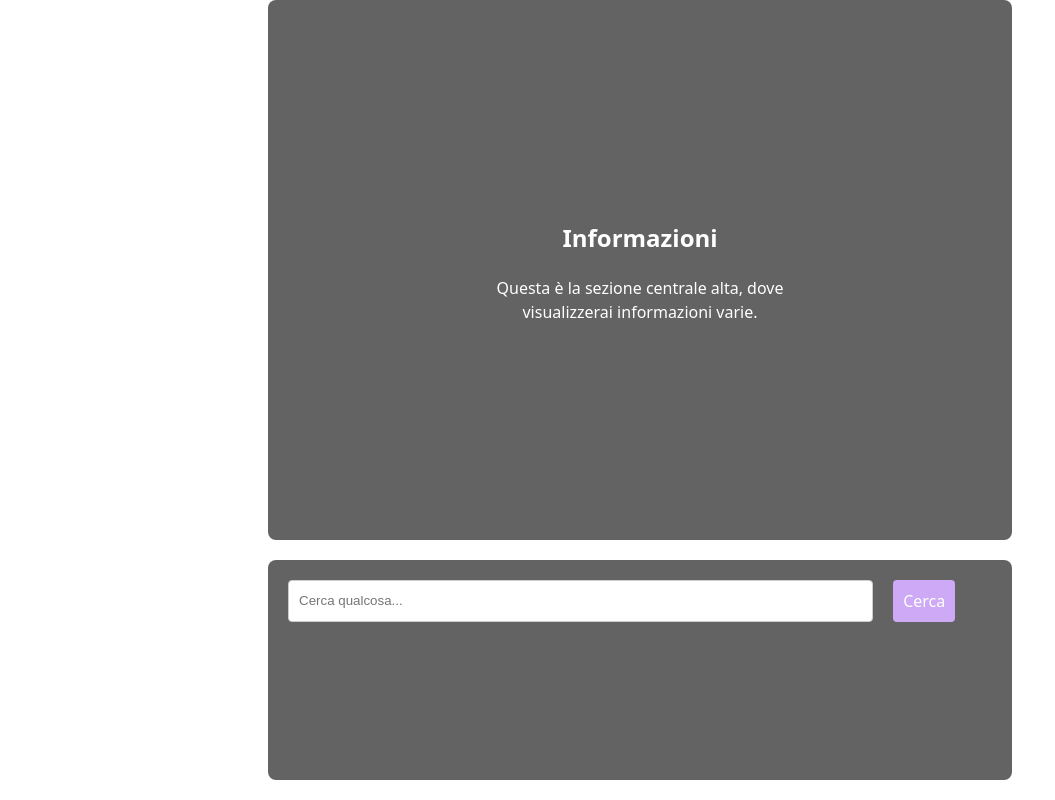
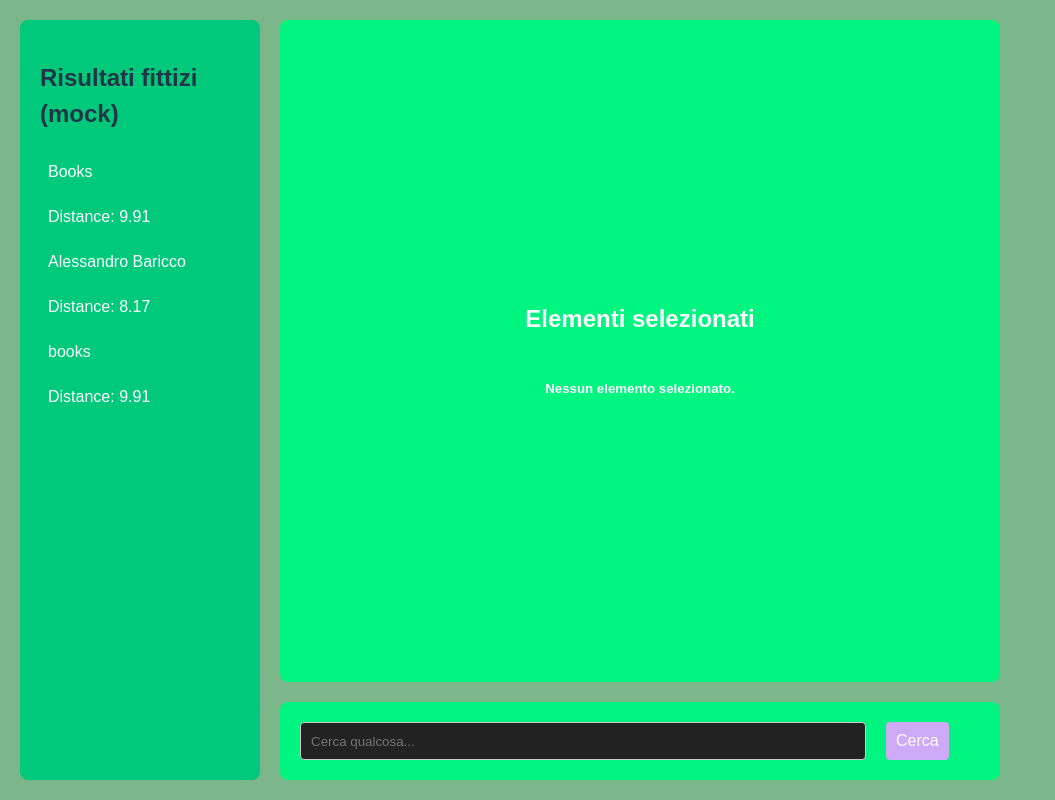
Before and after one commit to CoralloFlaviana/wlkg-interface, a React (Vite) app: page / in a window 1280 px wide. Shown: the whole page, without its empty margins (0-1055 px from the left). Built offline with nearby package versions, Linux system fonts and the light colour scheme.

Commit message:
update con dati fittizi per sviluppo

```diff
--- a/src/App.css
+++ b/src/App.css
@@ -1,97 +1,129 @@
+/* Impostazioni base */
+html, body {
+  margin: 0;
+  padding: 0;
+  width: 100%;
+  height: 100%;
+  font-family: sans-serif;
+  background-color: #7bb58a;
+  box-sizing: border-box;
+}
+
+/* Contenitore principale */
 .app-container {
   display: grid;
-  grid-template-columns: 1fr 3fr 1fr; /* 1fr per sinistra, 3fr per il centro, 1fr per destra */
-  grid-template-rows: auto 1fr auto;
+  grid-template-columns: 1fr 3fr 1fr; /* sinistra - centro - destra */
   grid-template-areas:
-    "left center-top right"
-    "left center-bottom right";
+    "left center right";
   height: 100vh;
+  width: 100vw;
   gap: 20px;
-  transition: grid-template-columns 0.3s ease-in-out;
+  padding: 20px;
+  box-sizing: border-box;
 }
 
-/* Mostra la parte sinistra quando attiva */
-.app-container.show-left {
-  grid-template-columns: 1fr 3fr 1fr;
+/* Area centrale con flex verticale */
+.center-area {
+  grid-area: center;
+  display: flex;
+  flex-direction: column;
+  gap: 20px;
 }
 
-/* Mostra la parte destra quando attiva */
-.app-container.show-right {
-  grid-template-columns: 1fr 3fr 1fr;
-}
-
-/* Sezione sinistra */
+/* Sezioni */
 .left-section {
   grid-area: left;
-  background-color: #636363;
-  padding: 20px;
-  border-radius: 8px;
-  display: flex;
-  flex-direction: column;
-  gap: 10px;
-}
-
-/* Sezione centrale superiore */
-.center-top-section {
-  grid-area: center-top;
-  background-color: #636363;
-  padding: 200px;
-  border-radius: 8px;
-  text-align: center;
-  color: white;
-}
-
-/* Sezione centrale inferiore (barra di ricerca) */
-.center-bottom-section {
-  grid-area: center-bottom;
-  background-color: #636363;
-  padding: 20px;
-  border-radius: 8px;
-  text-align: center;
-}
-
-/* Sezione risultati nella colonna sinistra, sotto la ricerca */
-.center-results-section {
-  grid-area: left; /* Assicura che sia nella colonna sinistra */
-  background-color: #444;
-  padding: 20px;
-  border-radius: 8px;
-  overflow-y: auto;
-  max-height: 300px;
-  text-align: center;
-}
-
-/* Sezione destra */
-.right-section {
-  grid-area: right;
-  background-color: #636363;
+  background-color: #00c97b;
   padding: 20px;
   border-radius: 8px;
 }
 
-/* Stile per i risultati della ricerca */
-.search-results {
-  list-style: none;
-  padding: 0;
+.center-top-section,
+.center-bottom-section {
+  background-color: #00f480;
+  padding: 20px;
+  border-radius: 8px;
 }
 
+
+/* Layout centrato per "selezionati" */
+.center-top-section {
+  background-color: #00f480;
+  padding: 20px;
+  border-radius: 8px;
+  color: #fff;
+  flex: 1; /* <<< prende tutto lo spazio disponibile */
+  display: flex;
+  flex-direction: column;
+  justify-content: center;
+  align-items: center;
+  overflow-y: auto; /* utile se gli elementi selezionati diventano tanti */
+}
+
+
+/* Risultati selezionati */
+.selected-items {
+  display: flex;
+  flex-wrap: wrap;
+  gap: 10px;
+  justify-content: center;
+  align-items: center;
+}
+
+.selected-item {
+  background: #e5b769;
+  padding: 10px 15px;
+  border-radius: 8px;
+  color: white;
+  font-weight: bold;
+  cursor: pointer;
+  display: flex;
+  justify-content: space-between;
+  align-items: center;
+}
+
+.selected-item:hover {
+  background: #dca556;
+}
+
+.remove-button {
+  background: none;
+  border: none;
+  color: red;
+  font-size: 1.2rem;
+  cursor: pointer;
+  margin-left: 10px;
+}
+
+/* Risultati ricerca */
 .search-results p {
   margin: 5px 0;
   cursor: pointer;
   padding: 8px;
-  background-color: #555;
+  background-color: #00c97b;
   border-radius: 4px;
   color: white;
   transition: background-color 0.3s ease-in-out;
 }
 
 .search-results p:hover {
-  background-color: #777;
+  background-color: #00a868;
 }
 
-/* Pulsante di ricerca */
+/* Input */
+input {
+  padding: 10px;
+  border: none;
+  border-radius: 5px;
+  width: 60%;
+  margin-right: 10px;
+  background-color: #222;
+  color: white;
+}
+
+/* Pulsante */
 button {
-  background-color: #28a745;
+  background-color: #e5b769;
   color: white;
   padding: 10px 15px;
   border: none;
@@ -101,14 +133,5 @@ button {
 }
 
 button:hover {
-  background-color: #218838;
+  background-color: #d9a848;
 }
-
-/* Input della barra di ricerca */
-input {
-  padding: 10px;
-  border: 1px solid #ccc;
-  border-radius: 5px;
-  width: 60%;
-  margin-right: 10px;
-}
--- a/src/App.jsx
+++ b/src/App.jsx
@@ -1,59 +1,138 @@
 import React, { useState } from 'react';
 import './App.css';
 import SearchBar from './components/SearchBar';
+import Popup from './components/Popup';
 
 function App() {
     const [searchQuery, setSearchQuery] = useState('');
     const [results, setResults] = useState([]);
-    const [selectedResult, setSelectedResult] = useState(null);
+    const [selectedResults, setSelectedResults] = useState([]);
+    const [popupVisible, setPopupVisible] = useState(false);
+    const [popupItems, setPopupItems] = useState([]);
+    const [activePopupItem, setActivePopupItem] = useState(null);
 
-    // Funzione per gestire il click su un risultato
     const handleResultClick = (result) => {
-        setSelectedResult(result); // Imposta il risultato selezionato
+        console.log("Risultato cliccato:", result); // Debug
+        setSelectedResults((prev) => {
+            if (!prev.some(r => r.label === result.label)) {
+                return [...prev, result];
+            }
+            return prev;
+        });
+    };
+
+    const handleSelectedItemClick = (item) => {
+        setActivePopupItem(item);
+        setPopupItems([
+            { id: 1, name: "Opzione 1" },
+            { id: 2, name: "Opzione 2" },
+            { id: 3, name: "Opzione 3" }
+        ]);
+        setPopupVisible(true);
+    };
+
+    const handlePopupItemClick = (item) => {
+        console.log("Hai selezionato dal popup:", item);
+        setPopupItems([
+            { id: 4, name: "Sub-Opzione A" },
+            { id: 5, name: "Sub-Opzione B" }
+        ]);
+        setPopupVisible(false);
+    };
+
+    const handleRemoveItem = (indexToRemove) => {
+        setSelectedResults((prev) =>
+            prev.filter((_, index) => index !== indexToRemove)
+        );
+        setPopupVisible(false);
+        setActivePopupItem(null);
     };
 
     return (
         <div className="app-container">
-            {/* Sezione centrale alta */}
-            <div className="center-top-section">
-                <h2>Informazioni</h2>
-                <p>Questa è la sezione centrale alta, dove visualizzerai informazioni varie.</p>
+            <div className="center-area">
+                <div className="center-top-section">
+                    <h2>Elementi selezionati</h2>
+                    <div className="selected-items">
+                        {selectedResults.length > 0 ? (
+                            selectedResults.map((result, index) => (
+                                <div
+                                    key={index}
+                                    className="selected-item"
+                                    onClick={() => handleSelectedItemClick(result)}
+                                >
+                                    <p>{result.label || "Nome non disponibile"}</p>
+                                    <p>Distance: {result.distance?.toFixed(2) || "N/A"}</p>
+                                    <button
+                                        className="remove-button"
+                                        onClick={(e) => {
+                                            e.stopPropagation(); // Evita che il click apra il popup
+                                            handleRemoveItem(index);
+                                        }}
+                                    >
+                                        ❌
+                                    </button>
+                                </div>
+                            ))
+                        ) : (
+                            <h5>Nessun elemento selezionato.</h5>
+                        )}
+                    </div>
+                </div>
+
+                <div className="center-bottom-section">
+                    <SearchBar
+                        searchQuery={searchQuery}
+                        setSearchQuery={setSearchQuery}
+                        setResults={setResults}
+                    />
+                </div>
             </div>
 
-            {/* Sezione centrale bassa: Barra di ricerca */}
-            <div className="center-bottom-section">
-                <SearchBar searchQuery={searchQuery} setSearchQuery={setSearchQuery} setResults={setResults} />
-            </div>
-
-            {/* Sezione per i risultati */}
+            {/*
+            // Sezione disattivata temporaneamente perché l'API non funziona
             {results.length > 0 && (
-                <div className="center-results-section">
+                <div className="left-section">
                     <h2>Risultati della ricerca</h2>
                     <div className="search-results">
                         {results.map((result, index) => (
                             <div
                                 key={index}
-                                onClick={() => handleResultClick(result)} // Quando clicchi su un risultato, selezionarlo
+                                onClick={() => handleResultClick(result)}
                                 className="result-item"
                             >
-                                {/* Visualizza il nome dell'opera */}
-                                <p>{result.sogg?.value || "Nome non disponibile"}</p>
+                                <p>{result.label || "Nome non disponibile"}</p>
+                                <p>Distance: {result.distance?.toFixed(2) || "N/A"}</p>
                             </div>
                         ))}
                     </div>
                 </div>
             )}
+            */}
 
-            {/* Sezione dettagliata a destra */}
-            {selectedResult && (
-                <div className="right-section">
-                    <h2>Dettagli</h2>
-                    {/* Visualizza i dettagli del risultato selezionato */}
-                    <p>{selectedResult.sogg?.value || "Dettagli non disponibili."}</p>
-                    <a href={selectedResult.s?.value} target="_blank" rel="noopener noreferrer">
-                        {selectedResult.s?.value || "Link non disponibile"}
-                    </a>
+            {/* MOCK temporaneo dei risultati */}
+            <div className="left-section">
+                <h2>Risultati fittizi (mock)</h2>
+                <div className="search-results">
+                    {[
+                        { label: "Books", distance: 9.915 },
+                        { label: "Alessandro Baricco", distance: 8.173 },
+                        { label: "books", distance: 9.915 }
+                    ].map((result, index) => (
+                        <div
+                            key={index}
+                            onClick={() => handleResultClick(result)}
+                            className="result-item"
+                        >
+                            <p>{result.label || "Nome non disponibile"}</p>
+                            <p>Distance: {result.distance?.toFixed(2) || "N/A"}</p>
+                        </div>
+                    ))}
                 </div>
+            </div>
+
+            {popupVisible && (
+                <Popup items={popupItems} onSelect={handlePopupItemClick} />
             )}
         </div>
     );
--- /dev/null
+++ b/src/components/Popup.css
@@ -0,0 +1,35 @@
+.popup-container {
+    position: fixed;
+    top: 50%;
+    left: 50%;
+    transform: translate(-50%, -50%);
+    background: transparent; /*rgba(0, 0, 0, 0.5) sfondo blurato*/
+    width: 100vw;
+    height: 100vh;
+    display: flex;
+    align-items: center;
+    justify-content: center;
+}
+
+.popup {
+    background: #cda9f6;
+    padding: 20px;
+    border-radius: 8px;
+    width: 300px;
+    text-align: center;
+}
+
+.popup ul {
+    list-style: none;
+    padding: 0;
+}
+
+.popup li {
+    padding: 10px;
+    cursor: pointer;
+    border-bottom: 1px solid #ddd;
+}
+
+.popup li:hover {
+    background: #f0f0f0;
+}
--- /dev/null
+++ b/src/components/Popup.jsx
@@ -0,0 +1,21 @@
+import React from 'react';
+import './Popup.css';
+
+function Popup({ items, onSelect }) {
+    return (
+        <div className="popup-container">
+            <div className="popup">
+                <h3>Seleziona un'opzione</h3>
+                <ul>
+                    {items.map((item) => (
+                        <li key={item.id} onClick={() => onSelect(item)}>
+                            {item.name}
+                        </li>
+                    ))}
+                </ul>
+            </div>
+        </div>
+    );
+}
+
+export default Popup;
```
Also changed, not shown: src/components/Chat.css (deleted, +0 -47 lines), src/components/Chat.jsx (deleted, +0 -38 lines).
